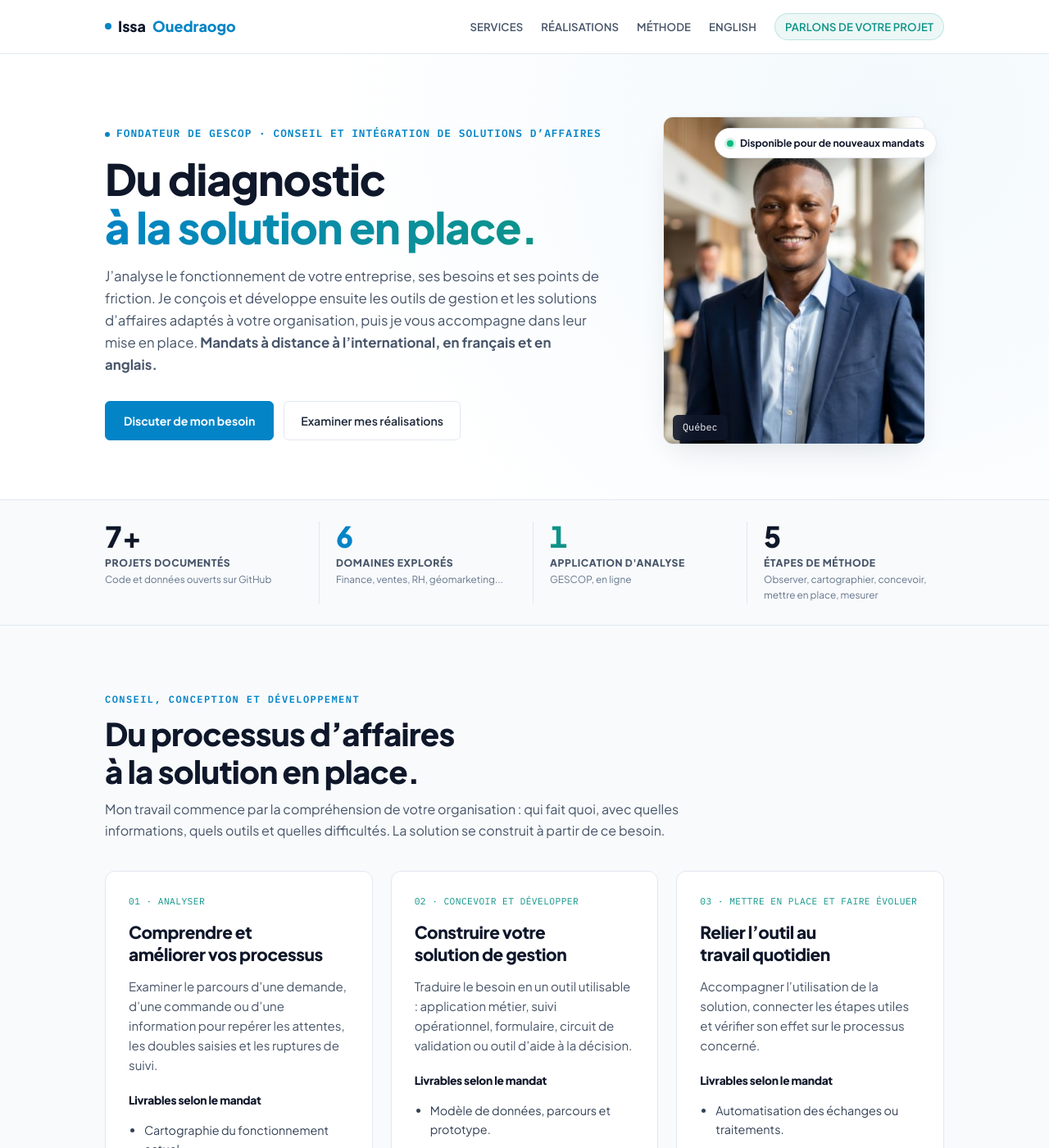
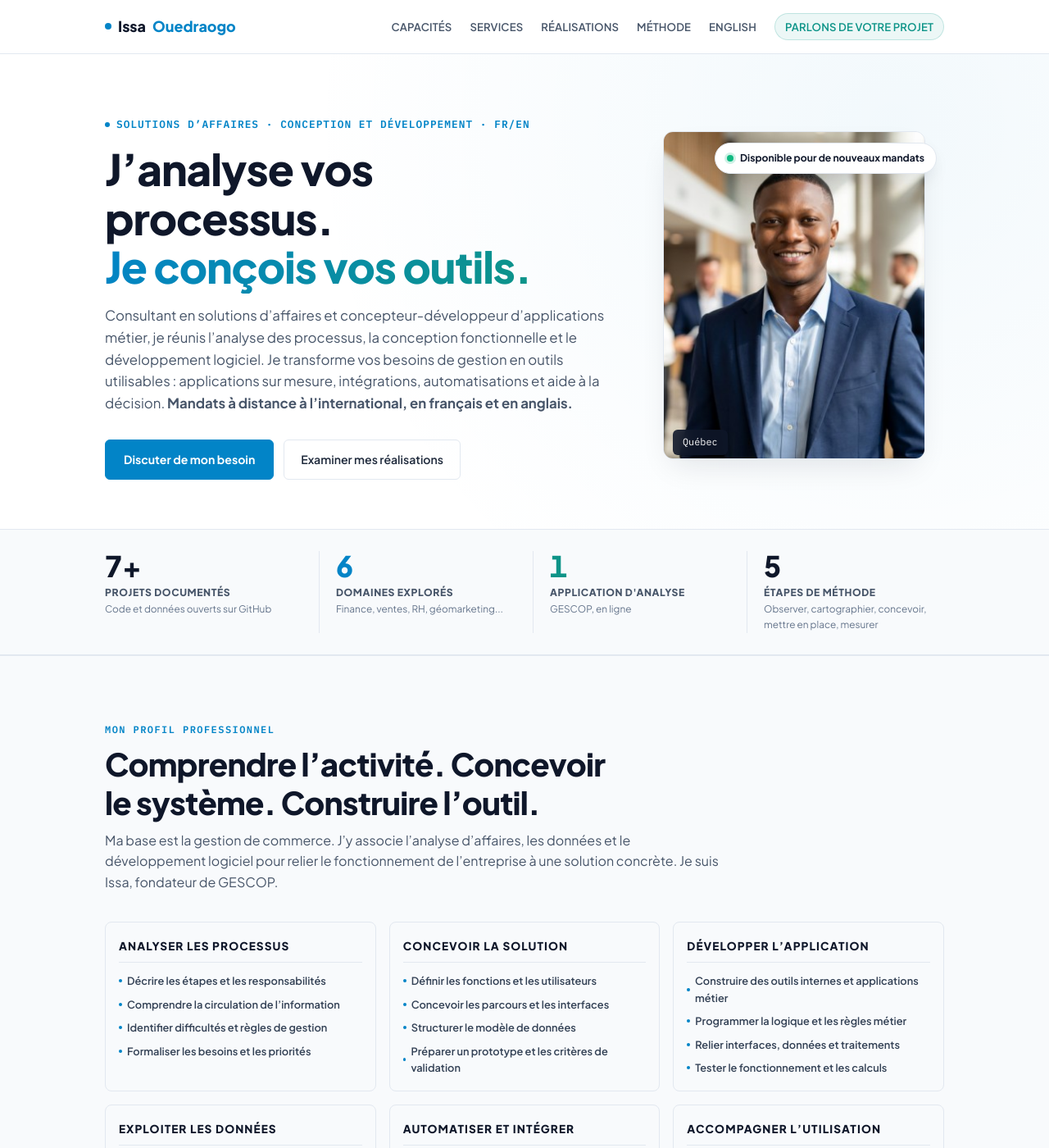
Before and after one commit to Issa0900/Issa-Ouedraogo, a Jekyll site: the page index.html, which Jekyll copies as it is, in a window 1280 px wide and 1400 px high. Shown: the whole window at 82% size. Built offline with Jekyll 4.4.1, drawn with Linux system fonts in a browser that asks for light colours; some of the changed text lies outside the part shown.

Commit message:
Présenter les capacités en analyse d’affaires et conception-développement d’applications métier

```diff
--- a/index.html
+++ b/index.html
@@ -3,8 +3,8 @@
 <head>
 <meta charset="utf-8" />
 <meta name="viewport" content="width=device-width, initial-scale=1" />
-<title>Issa Ouedraogo | Processus d’affaires et solutions de gestion sur mesure</title>
-<meta name="description" content="Issa Ouedraogo, fondateur de GESCOP : analyse des processus d’affaires, conception et développement d’outils de gestion sur mesure, intégration et automatisation pour PME. FR/EN." />
+<title>Issa Ouedraogo | Solutions d’affaires et développement d’applications métier</title>
+<meta name="description" content="Issa Ouedraogo, consultant en solutions d’affaires et concepteur-développeur d’applications métier : analyse des processus, outils de gestion sur mesure, intégration et automatisation. Québec et international, FR/EN." />
 <link rel="preconnect" href="https://fonts.googleapis.com">
 <link rel="preconnect" href="https://fonts.gstatic.com" crossorigin>
 <link href="https://fonts.googleapis.com/css2?family=Plus+Jakarta+Sans:wght@400;500;600;700;800&family=IBM+Plex+Mono:wght@400;500;600&display=swap" rel="stylesheet">
@@ -541,7 +541,7 @@
   /* ---------- Skills by Capabilities ---------- */
   .capabilities-grid {
     display: grid;
-    grid-template-columns: repeat(5, 1fr);
+    grid-template-columns: repeat(3, minmax(0, 1fr));
     gap: 16px;
   }
   .cap-box {
@@ -715,6 +715,7 @@
   .scope-note {margin-top:26px;color:var(--slate-600);max-width:85ch}.method-list {padding-left:22px;display:grid;grid-template-columns:repeat(2,minmax(0,1fr));gap:26px 50px;margin:24px 0 30px}
   .method-list span {display:block;color:var(--slate-600);margin-top:8px}.proof-grid .offer {border-top:3px solid var(--teal)}
   @media(max-width:800px){.offer-grid,.method-list{grid-template-columns:1fr}.offer{padding:22px}nav.links{display:flex;flex-wrap:wrap;gap:12px}.nav-row{flex-wrap:wrap;gap:14px;padding:12px 20px}.hero{padding-top:44px}.hero-identity{font-size:.68rem;letter-spacing:.03em}.avail-badge{right:0}html{scroll-padding-top:160px}}
+  @media(max-width:560px){.capabilities-grid{grid-template-columns:1fr}}
   @media(prefers-reduced-motion:reduce){html{scroll-behavior:auto}}
 
 </style>
@@ -726,7 +727,7 @@
   <div class="nav-row">
     <a class="brand" href="#top">Issa <span>Ouedraogo</span></a>
     <nav class="links" aria-label="Navigation principale">
-      <a href="#services">Services</a><a href="#exemples">Réalisations</a>
+      <a href="#competences">Capacités</a><a href="#services">Services</a><a href="#exemples">Réalisations</a>
       <a href="#methode">Méthode</a><a href="#english" lang="en">English</a>
       <a href="#contact" class="badge-nav">Parlons de votre projet</a>
     </nav>
@@ -741,13 +742,13 @@
       <div>
         <div class="hero-identity">
           <span class="dot"></span>
-          Fondateur de GESCOP · Conseil et intégration de solutions d’affaires
+          Solutions d’affaires · Conception et développement · FR/EN
         </div>
         <h1>
-          Du diagnostic<br><em>à la solution en place.</em>
+          J’analyse vos processus.<br><em>Je conçois vos outils.</em>
         </h1>
         <p class="lead">
-          J’analyse le fonctionnement de votre entreprise, ses besoins et ses points de friction. Je conçois et développe ensuite les outils de gestion et les solutions d’affaires adaptés à votre organisation, puis je vous accompagne dans leur mise en place. <strong>Mandats à distance à l’international, en français et en anglais.</strong>
+          Consultant en solutions d’affaires et concepteur-développeur d’applications métier, je réunis l’analyse des processus, la conception fonctionnelle et le développement logiciel. Je transforme vos besoins de gestion en outils utilisables : applications sur mesure, intégrations, automatisations et aide à la décision. <strong>Mandats à distance à l’international, en français et en anglais.</strong>
         </p>
         <div class="hero-actions">
           <a class="btn-primary" href="mailto:gescop.support@gmail.com?subject=Projet%20freelance">Discuter de mon besoin</a>
@@ -795,6 +796,21 @@
   <!-- ==================== CE QUE J'AI CONSTRUIT ==================== -->
 
 
+  <section id="competences" style="background:var(--slate-50);border-top:1px solid var(--slate-200);border-bottom:1px solid var(--slate-200);">
+    <div class="wrap">
+      <div class="section-head"><span class="kicker">Mon profil professionnel</span><h2>Comprendre l’activité. Concevoir le système. Construire l’outil.</h2><p>Ma base est la gestion de commerce. J’y associe l’analyse d’affaires, les données et le développement logiciel pour relier le fonctionnement de l’entreprise à une solution concrète. Je suis Issa, fondateur de GESCOP.</p></div>
+      <div class="capabilities-grid">
+        <article class="cap-box"><h3 class="cap-title">ANALYSER LES PROCESSUS</h3><ul class="cap-list"><li>Décrire les étapes et les responsabilités</li><li>Comprendre la circulation de l’information</li><li>Identifier difficultés et règles de gestion</li><li>Formaliser les besoins et les priorités</li></ul></article>
+        <article class="cap-box"><h3 class="cap-title">CONCEVOIR LA SOLUTION</h3><ul class="cap-list"><li>Définir les fonctions et les utilisateurs</li><li>Concevoir les parcours et les interfaces</li><li>Structurer le modèle de données</li><li>Préparer un prototype et les critères de validation</li></ul></article>
+        <article class="cap-box"><h3 class="cap-title">DÉVELOPPER L’APPLICATION</h3><ul class="cap-list"><li>Construire des outils internes et applications métier</li><li>Programmer la logique et les règles métier</li><li>Relier interfaces, données et traitements</li><li>Tester le fonctionnement et les calculs</li></ul></article>
+        <article class="cap-box"><h3 class="cap-title">EXPLOITER LES DONNÉES</h3><ul class="cap-list"><li>Importer, nettoyer et contrôler les données</li><li>Analyser ventes, coûts et fonctionnement</li><li>Modéliser marges, budgets et trésorerie</li><li>Produire des indicateurs et outils de décision</li></ul></article>
+        <article class="cap-box"><h3 class="cap-title">AUTOMATISER ET INTÉGRER</h3><ul class="cap-list"><li>Automatiser les traitements répétitifs</li><li>Organiser les échanges entre outils</li><li>Ajouter des contrôles et une traçabilité</li><li>Intégrer l’assistance par IA selon le besoin</li></ul></article>
+        <article class="cap-box"><h3 class="cap-title">ACCOMPAGNER L’UTILISATION</h3><ul class="cap-list"><li>Documenter le fonctionnement</li><li>Préparer la prise en main des utilisateurs</li><li>Définir les indicateurs de suivi</li><li>Cadrer les ajustements et les évolutions</li></ul></article>
+      </div>
+      <p class="scope-note">Outils mobilisés dans mes réalisations : React, TypeScript, PostgreSQL, Python, SQL, Excel et Power BI. Les projets présentés permettent d’examiner le contexte, le fonctionnement et les limites de chaque réalisation.</p>
+      <p class="scope-note">Entreprises et organisations de différents secteurs et niveaux de maturité : structurer un fonctionnement, améliorer les outils existants ou développer un système adapté. Interlocuteurs : dirigeants, responsables métier, opérations, produit et informatique.</p>
+    </div>
+  </section>
   <section id="services" class="offers-section"><div class="wrap">
     <div class="section-head"><span class="kicker">Conseil, conception et développement</span><h2>Du processus d’affaires à la solution en place.</h2><p>Mon travail commence par la compréhension de votre organisation : qui fait quoi, avec quelles informations, quels outils et quelles difficultés. La solution se construit à partir de ce besoin.</p></div>
     <div class="offer-grid">
@@ -817,7 +833,7 @@
     <ol class="method-list"><li><strong>Observer.</strong><span>Comprendre le travail réel, sur le terrain et dans les données.</span></li><li><strong>Cartographier.</strong><span>Décrire les étapes, les pertes de temps, les erreurs et les doubles saisies.</span></li><li><strong>Concevoir.</strong><span>Définir les bonnes briques, prototyper et développer la solution adaptée.</span></li><li><strong>Mettre en place.</strong><span>Intégrer, tester, documenter et accompagner les utilisateurs, avec des partenaires lorsque nécessaire.</span></li><li><strong>Mesurer.</strong><span>Comparer les indicateurs avant et après, puis cadrer les évolutions utiles.</span></li></ol>
     <p>Chaque projet fait l’objet d’un devis forfaitaire : livrables, déroulement, exclusions, responsabilités et paiement par étapes. La solution peut s’appuyer sur vos outils existants, sur GESCOP lorsque le besoin s’y prête, ou sur un développement spécifique.</p>
   </div></section>
-  <section id="english" lang="en"><div class="wrap"><div class="section-head"><span class="kicker">Business processes · Custom business solutions · FR/EN</span><h2>Understand the process. Build the solution.</h2><p>I analyze how your business operates, identify needs and friction points, then design and develop management tools and business applications suited to your organization. My work connects business analysis, software development, integration and implementation.</p></div>
+  <section id="english" lang="en"><div class="wrap"><div class="section-head"><span class="kicker">Business Systems Consultant · Custom Business Software &amp; Workflow Automation</span><h2>Understand the process. Design and build the solution.</h2><p>I’m Issa, founder of GESCOP. I combine business process analysis, functional design and software development to turn operational needs into practical management tools. My capabilities cover workflow analysis, user journeys, data modelling, custom applications, integration, automation and implementation support.</p></div>
     <div class="offer-grid"><article class="offer"><h3>Analyze business processes</h3><p>Map the current workflow, clarify requirements and define a practical target process.</p></article><article class="offer"><h3>Design and develop</h3><p>Build a scoped business application or management tool, with agreed data rules, integrations and acceptance checks.</p></article><article class="offer"><h3>Implement and improve</h3><p>Support adoption, document the solution and assess its effect on the workflow. Dashboards, automation and AI are selected when they serve the business need.</p></article></div>
     <p style="margin-top:24px">Remote projects worldwide in French and English. Based in the Québec region. We agree on scope, deliverables and responsibilities before work begins.</p><a class="btn-primary" href="mailto:gescop.support@gmail.com?subject=Business%20solution%20project">Tell me about your business process</a>
   </div></section>
@@ -825,12 +841,12 @@
     <div class="wrap">
       <div class="section-head">
         <span class="kicker">Ce que j'ai construit</span>
-        <h2>Des outils pour voir clair et retirer les tâches répétitives</h2>
+        <h2>Du besoin métier à une réalisation concrète</h2>
       </div>
       <div class="parcours-flow" style="grid-template-columns:repeat(auto-fit,minmax(240px,1fr));">
         <div class="parcours-card highlight">
           <div class="parcours-title">GESCOP, le cabinet</div>
-          <div class="parcours-desc">Conseil et intégration de solutions d'affaires pour PME. Un seul interlocuteur, du diagnostic à la solution en place, sur devis forfaitaire.</div>
+          <div class="parcours-desc">Analyse des processus, conception de solutions et développement d’outils de gestion. Un accompagnement du diagnostic à la mise en place, sur devis forfaitaire.</div>
           <p style="margin-top:12px;"><a href="https://gescop.ca" target="_blank" rel="noopener">gescop.ca →</a></p>
         </div>
         <div class="parcours-card">
@@ -1175,73 +1191,6 @@
   </section>
 
   <!-- ==================== COMPÉTENCES PAR CAPACITÉS ==================== -->
-  <section id="competences" style="background:var(--slate-50);border-top:1px solid var(--slate-200);border-bottom:1px solid var(--slate-200);">
-    <div class="wrap">
-      <div class="section-head">
-        <span class="kicker">04 — Compétences</span>
-        <h2>Ce que je sais faire au quotidien</h2>
-        <p>Pas d'évaluations arbitraires du type « Python 90 % » : voici ce que je sais concrètement analyser, modéliser, visualiser, automatiser et construire.</p>
-      </div>
-
-      <div class="capabilities-grid">
-        <div class="cap-box">
-          <div class="cap-title">ANALYSER</div>
-          <ul class="cap-list">
-            <li>Explorer des données brutes</li>
-            <li>Python 3 (Pandas, NumPy)</li>
-            <li>SQL (requêtes, jointures, filtres)</li>
-            <li>Statistiques &amp; tests formels</li>
-            <li>Nettoyage et détection d'outliers</li>
-          </ul>
-        </div>
-
-        <div class="cap-box">
-          <div class="cap-title">MODÉLISER</div>
-          <ul class="cap-list">
-            <li>Calculer les marges réelles</li>
-            <li>Anticiper la trésorerie à 3 mois</li>
-            <li>Besoin en fonds de roulement</li>
-            <li>Seuil de rentabilité (DuPont)</li>
-            <li>Comptabilité d'entreprise (Acomba)</li>
-          </ul>
-        </div>
-
-        <div class="cap-box">
-          <div class="cap-title">VISUALISER</div>
-          <ul class="cap-list">
-            <li>Power BI Desktop (DAX)</li>
-            <li>Excel Avancé (TCD, SOMME.SI.ENS)</li>
-            <li>Tableaux de bord interactifs</li>
-            <li>Graphiques sobres et lisibles</li>
-            <li>Storytelling orienté décision</li>
-          </ul>
-        </div>
-
-        <div class="cap-box">
-          <div class="cap-title">AUTOMATISER</div>
-          <ul class="cap-list">
-            <li>Scripts Python de préparation</li>
-            <li>Intégration IA (Claude Code)</li>
-            <li>Pipelines de vérification</li>
-            <li>Élimination des copier-coller</li>
-            <li>Web Scraping de données ouvertes</li>
-          </ul>
-        </div>
-
-        <div class="cap-box hero">
-          <div class="cap-title">CONSTRUIRE (SaaS)</div>
-          <ul class="cap-list">
-            <li>Concevoir une UX intuitive</li>
-            <li>Modèle de données PostgreSQL</li>
-            <li>React 18 &amp; TypeScript</li>
-            <li>Deno Edge Runtime</li>
-            <li>Calculs vérifiés sur jeux de référence</li>
-          </ul>
-        </div>
-      </div>
-    </div>
-  </section>
-
   <!-- ==================== MATRICE DE PREUVES ==================== -->
   <section id="preuves">
     <div class="wrap">
@@ -1352,7 +1301,7 @@
       </div>
 
       <div class="site-footer-bar">
-        <span>Issa Ouedraogo · Fondateur de GESCOP, conseil et intégration de solutions d'affaires</span>
+        <span>Issa Ouedraogo · Solutions d’affaires et applications métier · Fondateur de GESCOP</span>
         <span>Québec · 2026</span>
       </div>
     </div>
```
